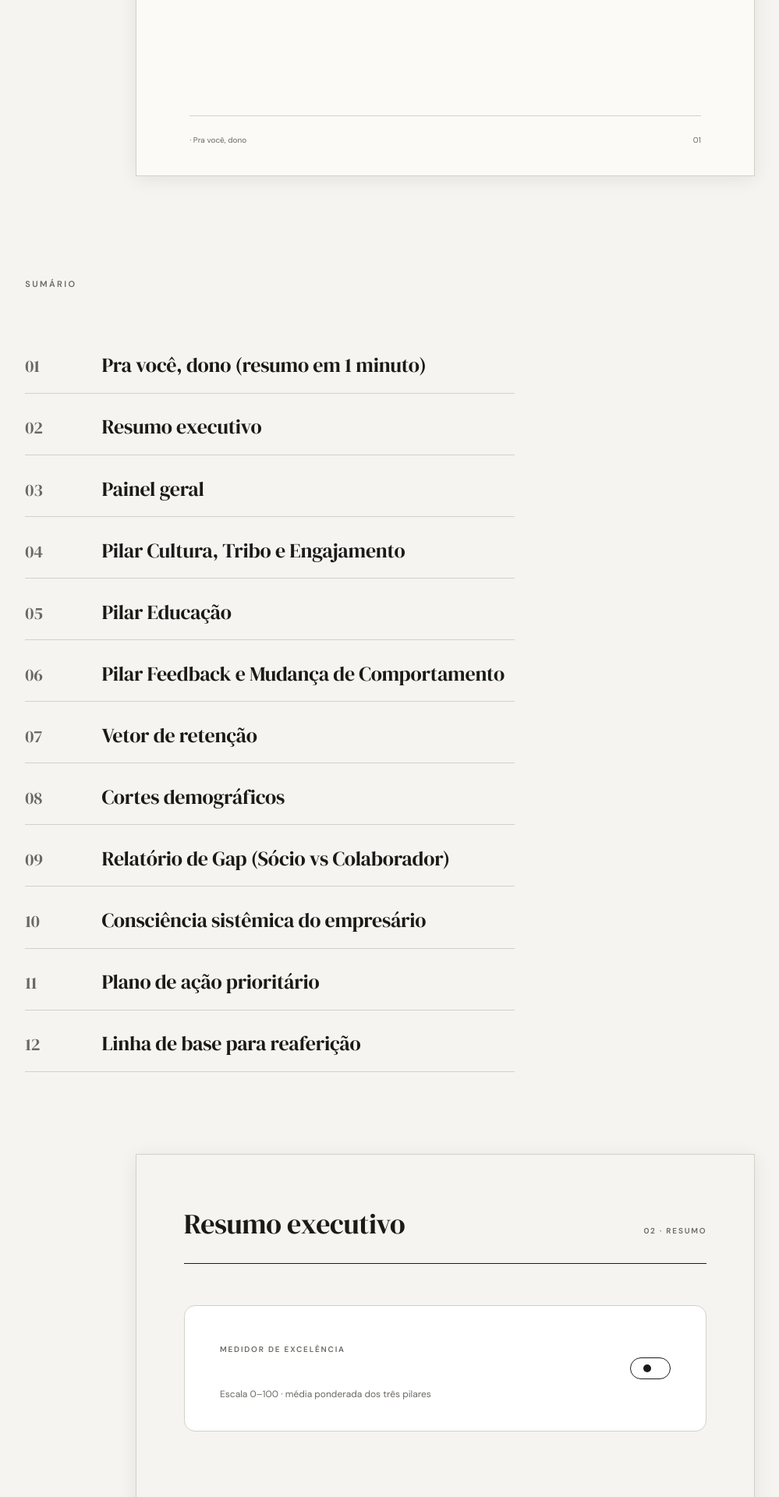
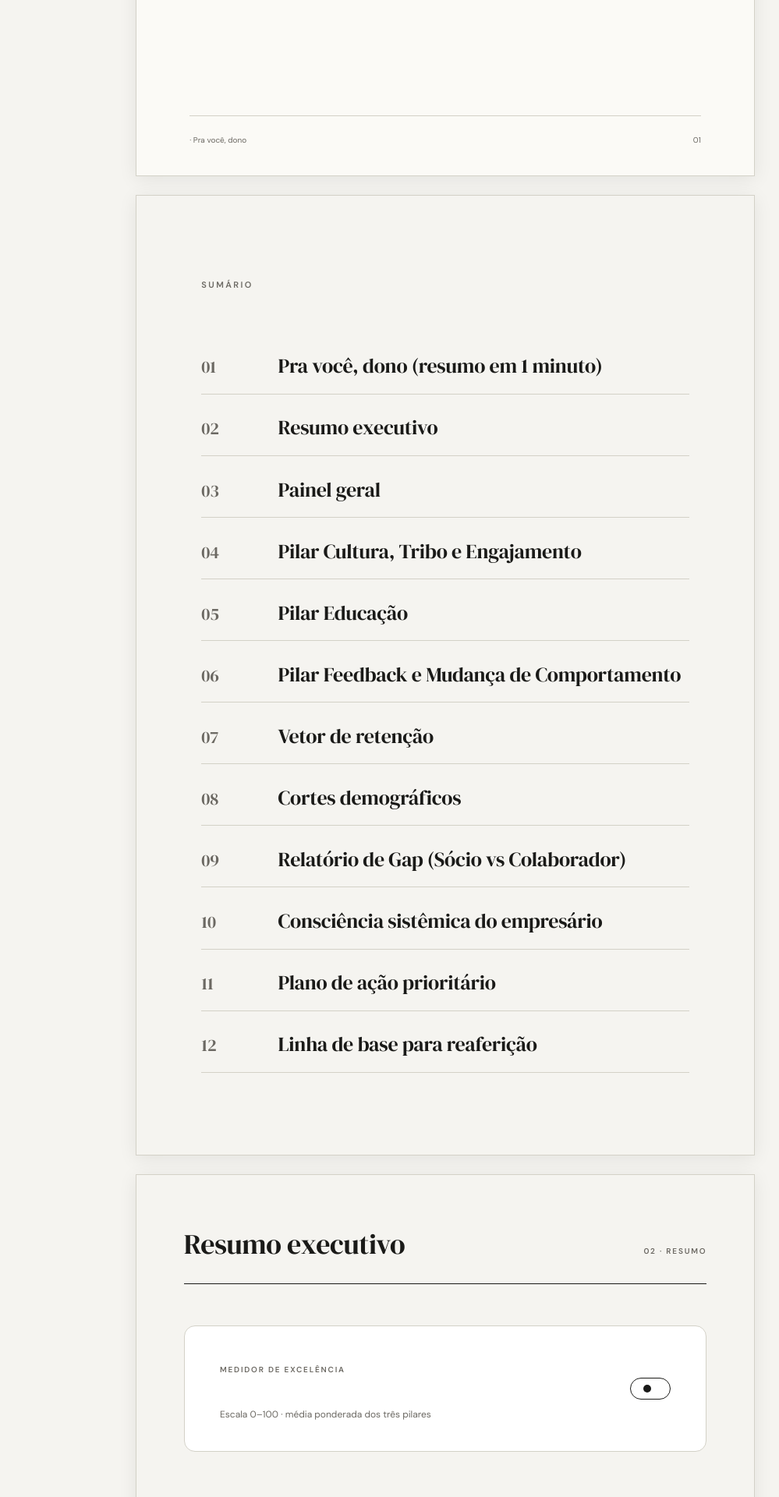
Before and after one commit to institutoelos/medidor-excelencia, a FastAPI app: template app/templates/report/main.html in a window 1280 px wide. Shown: the part 1925-3845 px from the top of the page at 78% size, without its empty margins (69-1068 px from the left). Run offline with FastAPI, Linux system fonts and the light colour scheme; the template is opened without the code that fills it, so the values that code supplies are empty; some libraries are stand-ins or nearby versions.

Commit message:
relatorio: sumario (.toc-nav) tambem centraliza no @media screen — estava colado a esquerda enquanto as .page centralizavam

```diff
--- a/app/static/css/report.css
+++ b/app/static/css/report.css
@@ -255,7 +255,8 @@ body.session-mode .session-nav-hints { display: block; }
 
 @media screen {
   body { padding: 18px; }
-  .page {
+  .page,
+  .toc-nav {
     margin: 0 auto 24px;
     box-shadow: 0 4px 22px rgba(0,0,0,.08);
     border: 0.5px solid var(--hairline);
@@ -263,7 +264,8 @@ body.session-mode .session-nav-hints { display: block; }
 }
 @media print {
   body { padding: 0; background: var(--paper); }
-  .page { margin: 0; box-shadow: none; border: 0; }
+  .page,
+  .toc-nav { margin: 0; box-shadow: none; border: 0; }
 }
 
 h1.serif { font-family: var(--font-display); font-weight: 400; }
```
